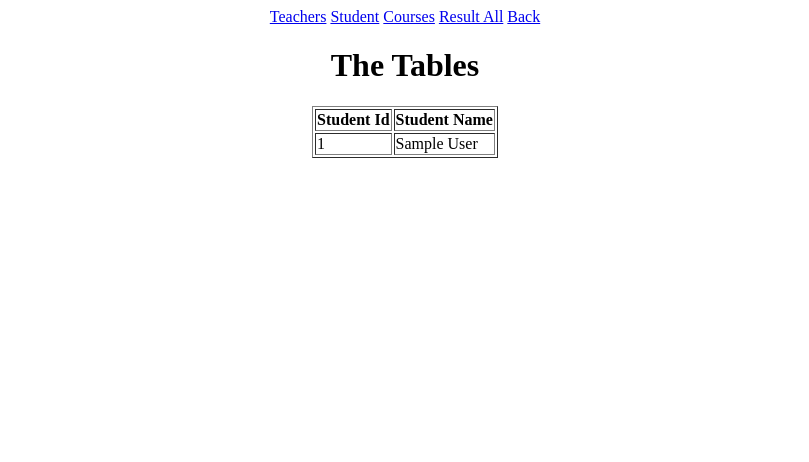
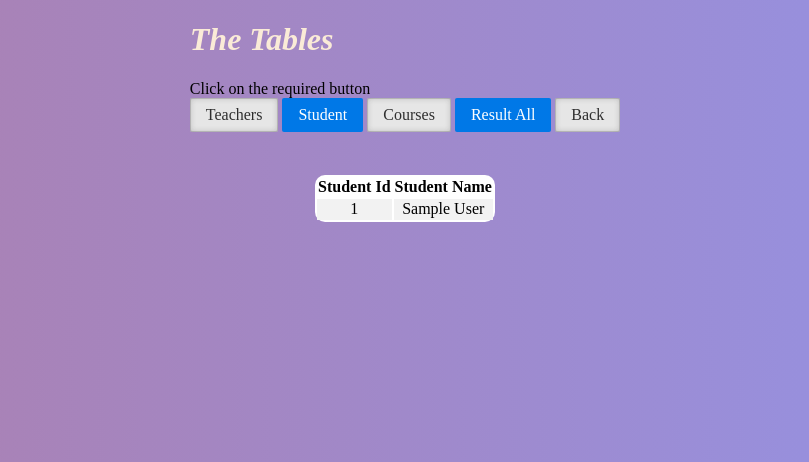
Before and after one commit to parin23/ELMS, a Django app: page /Student in a window 1280 px wide. Shown: the top 462 px of the page, without its empty margins (235-1044 px from the left). Run offline with Django 3.2, Linux system fonts and the light colour scheme; tables that the repository leaves empty hold one stand-in row (values such as "Sample post"); some libraries are stand-ins or nearby versions.

Commit message:
Added CSS

```diff
--- /dev/null
+++ b/mysite/assets/mystyle.css
@@ -0,0 +1,16 @@
+body {
+  font-family: Perpetua;
+  display : flex;
+  align-items: center;
+  justify-content: center;
+  background-image: linear-gradient(to right, rgb(173, 127, 173), rgb(147, 147, 231));
+}
+
+table {
+  background-color: white;
+  margin-top: 10%;
+  margin-left: auto;
+  margin-right: auto;
+  border-radius: 10px;
+  text-align : center;
+}
--- a/mysite/mysite/settings.py
+++ b/mysite/mysite/settings.py
@@ -128,6 +128,10 @@ USE_TZ = True
 
 STATIC_URL = '/static/'
 
+STATICFILES_DIRS = (
+    os.path.join(BASE_DIR,'assets'),
+)
+
 # Default primary key field type
 # https://docs.djangoproject.com/en/3.2/ref/settings/#default-auto-field
 
--- a/mysite/mysite/templates/index.html
+++ b/mysite/mysite/templates/index.html
@@ -4,23 +4,30 @@
     <meta charset="UTF-8">
     <meta http-equiv="X-UA-Compatible" content="IE=edge">
     <meta name="viewport" content="width=device-width, initial-scale=1.0">
+    {% load static %}
+    <link rel="stylesheet" href="{% static 'mystyle.css' %}" />
+    <link rel="stylesheet" href="https://unpkg.com/purecss@2.0.6/build/pure-min.css" integrity="sha384-Uu6IeWbM+gzNVXJcM9XV3SohHtmWE+3VGi496jvgX1jyvDTXfdK+rfZc8C1Aehk5" crossorigin="anonymous">
     <title>Home with PGsql</title>
 </head>
 <body>
-    <center>
-        <a href='/Teacher'>Teachers</a>
-        <a href='/Student'>Student</a>
-        <a href='/Courses'>Courses</a>
-        <a href='/ResultAll'>Result All</a>
-        <a href='/'>Back</a>
-        <h1>The Tables</h1>
-        <table border="1">
+    <div class="Content">
+        <h1 style="font-style: italic; color: antiquewhite;">The Tables</h1>
+        <div> Click on the required button</div>
+        <a class="pure-button pure-button-active" href='/Teacher'>Teachers</a>
+        <a class="pure-button pure-button-primary" href='/Student'>Student</a>
+        <a class="pure-button pure-button-active" href='/Courses'>Courses</a>
+        <a class="pure-button pure-button-primary" href='/ResultAll'>Result All</a>
+        <a class="pure-button pure-button-active" href='/'>Back</a>
+
+        <table class="pure-table-striped">
+            <thead>
             <tr>
                 {% for col in cols %}
                 <th>{{col}}</th>
                 {% endfor %}
 
             </tr>
+        </thead>
                 {% for result in data %}
                 <tr>
                     {% for val in result %}
@@ -30,6 +37,6 @@
                 </tr>
                 {% endfor %}
         </table>
-    </center>
+    </div>
 </body>
 </html>
```
